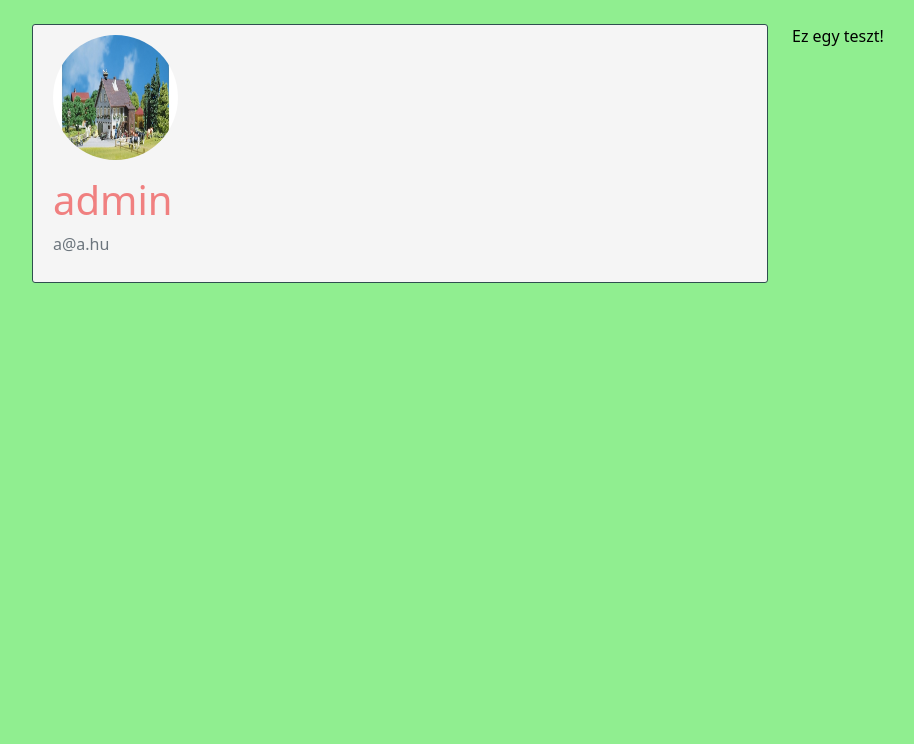
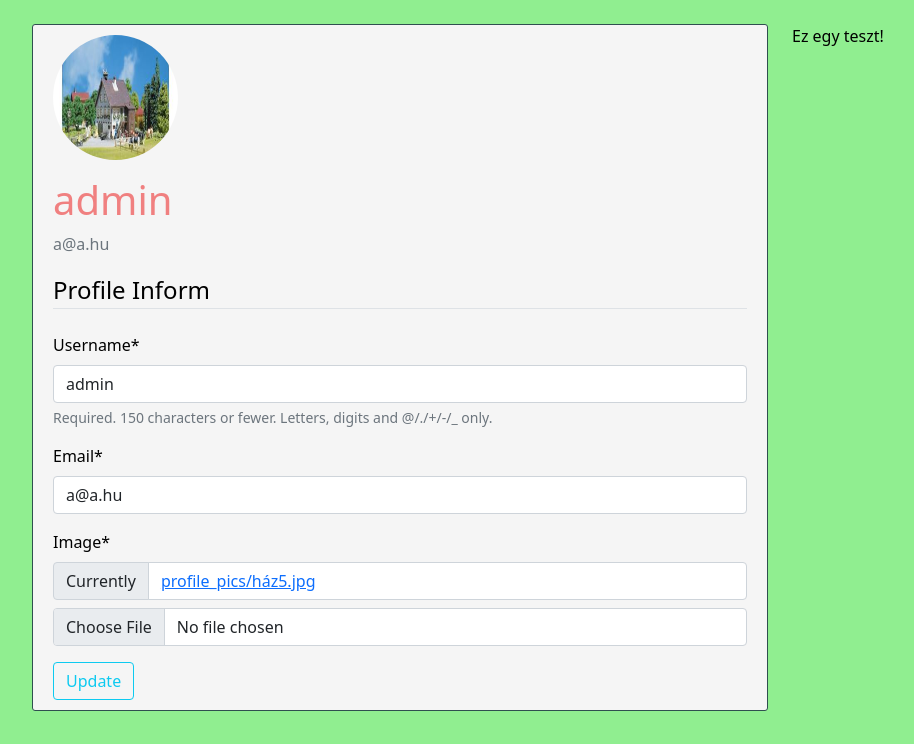
Before and after one commit to mesocyclone94/2022_szeptember_django, a Django app: page /profile/ in a window 1280 px wide. Shown: the part 56-800 px from the top of the page, without its empty margins (50-964 px from the left). Run offline with Django 3.2, Linux system fonts and the light colour scheme; a user stored in the database is signed in; data comes from the database, SQL or seed files in the repository; both versions use the stored data as it was after the commit; some libraries are stand-ins or nearby versions.

Commit message:
7th lesson end

```diff
--- a/my_blog/templates/user/profile.html
+++ b/my_blog/templates/user/profile.html
@@ -1,4 +1,5 @@
 {% extends 'blog/base.html' %}
+{% load crispy_forms_tags %}
 {% block content %}
 
 <div class="content-section">
@@ -9,6 +10,21 @@
             <p class="text-secondary">{{ user.email }}</p>
         </div>
     </div>
+    <form method="post">
+        {% csrf_token %}
+        <fieldset class="form-group">
+            <legend class="border-bottom mb-4">
+                Profile Inform
+            </legend>
+            <!-- {{ form.as_p }} -->
+            {{ u_form|crispy }}
+            {{ p_form|crispy }}
+        </fieldset>
+        <div class="form-group">
+            <button class="btn btn-outline-info" type="submit" name="submit" >Update</button>
+        </div>
+
+    </form>
 </div>
 
 {% endblock %}
--- a/my_blog/user_registration/forms.py
+++ b/my_blog/user_registration/forms.py
@@ -1,6 +1,7 @@
 from django import forms
 from django.contrib.auth.models import User
 from django.contrib.auth.forms import UserCreationForm
+from .models import ProfileModel
 
 class UserRegisterForm(UserCreationForm):
     email = forms.EmailField(required=True)
@@ -9,3 +10,18 @@ class UserRegisterForm(UserCreationForm):
 
         model = User
         fields = ['username', 'email', 'password1', 'password2']
+
+class UserUpdateForm(forms.ModelForm):
+    email = forms.EmailField()
+
+    class Meta:
+
+        model = User
+        fields = ['username', 'email']
+
+class ProfileUpdateForm(forms.ModelForm):
+
+    class Meta:
+
+        model = ProfileModel
+        fields = ['image']
--- a/my_blog/user_registration/models.py
+++ b/my_blog/user_registration/models.py
@@ -1,6 +1,7 @@
 
 from django.db import models
 from django.contrib.auth.models import User
+from PIL import Image
 
 class ProfileModel(models.Model):
 
@@ -12,3 +13,12 @@ class ProfileModel(models.Model):
 
     def __str__(self):
         return f"{self.user.username} Profile"
+
+    def save(self):
+        super().save()
+
+        img = Image.open(self.image.path)
+        if img.height > 300 or img.width > 300:
+            output_size = (300, 300)
+            img.thumbnail(output_size)
+            img.save(self.image.path)
--- a/my_blog/user_registration/signals.py
+++ b/my_blog/user_registration/signals.py
@@ -9,5 +9,7 @@ def create_profile(sender, instance, created, **kwargs):
     if created:
         ProfileModel.objects.create(user=instance)
 
-def save_profile(sender, instance):
-    pass
+@receiver(post_save, sender=User)
+def save_profile(sender, instance, **kwargs):
+
+    instance.profilemodel.save()
--- a/my_blog/user_registration/views.py
+++ b/my_blog/user_registration/views.py
@@ -1,6 +1,6 @@
 import re
 from django.shortcuts import render, redirect
-from .forms import UserRegisterForm
+from .forms import UserRegisterForm, UserUpdateForm, ProfileUpdateForm
 from django.contrib import messages
 from django.contrib.auth.decorators import login_required
 from .models import ProfileModel
@@ -30,7 +30,7 @@ def register(request):
 
 
 
-            messages.success(request, f"Your account has  been created! You are able")
+            messages.success(request, "Your account has  been created! You are able")
             return redirect('login')
     else:
         form = UserRegisterForm()
@@ -44,4 +44,24 @@ def register(request):
 # @login_required(login_url='login')
 @login_required
 def profile_view(request):
-    return render(request, 'user/profile.html')
+
+    if request.method == 'POST':
+        u_form = UserUpdateForm(request.POST, instance=request.user)
+        p_form = ProfileUpdateForm(request.POST,
+                                    request.FILES,
+                                    instance=request.user.profilemodel)
+        if u_form.is_valid() and p_form.is_valid():
+            u_form.save()
+            p_form.save()
+            messages.success(request, "Your account has been updated!")
+            return redirect('profile')
+    else:
+        u_form = UserUpdateForm(instance=request.user)
+        p_form = ProfileUpdateForm(instance=request.user.profilemodel)
+
+    context = {
+        "u_form" : u_form,
+        "p_form" : p_form
+    }
+
+    return render(request, 'user/profile.html', context=context)
```
Also changed, not shown: my_blog/db.sqlite3, my_blog/media/profile_pics/ház5.jpg.
